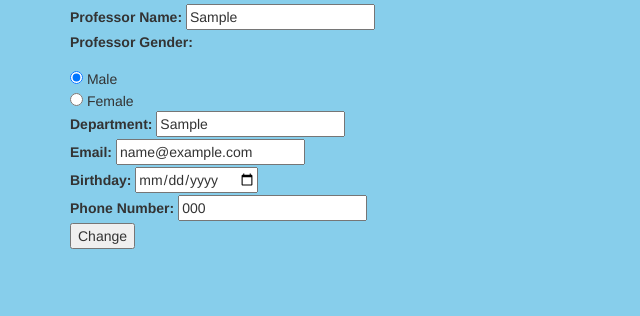
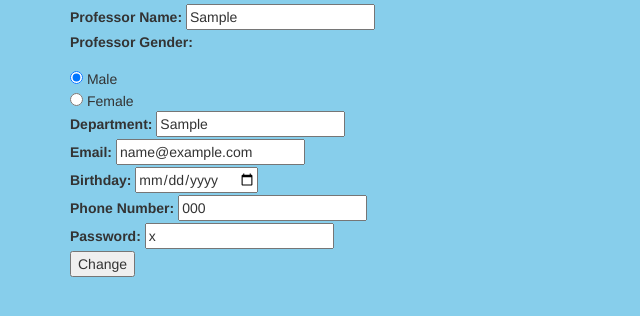
Before and after one commit to rettka30/CUS1166_StudentSystem, a Flask app: page /edit/Professor/1 in a window 1280 px wide. Shown: the part 138-454 px from the top of the page, without its empty margins (0-640 px from the left). Run offline with Flask 2, Linux system fonts and the light colour scheme; a user stored in the database is signed in; tables that the repository leaves empty hold one stand-in row (values such as "Sample post"); some libraries are stand-ins or nearby versions.

Commit message:
Edit Password Function - Ryan

```diff
--- a/app.py
+++ b/app.py
@@ -184,6 +184,7 @@ def edit(type, id):
             student.birthday = str(request.form.get('student_birthday'))
             student.major = request.form.get('student_major')
             student.phone = str(request.form.get('student_phone'))
+            student.set_password(request.form.get('student_password'))
             db.session.add(student)
             db.session.commit()
             return redirect(url_for('details', type='Student', id=id))
@@ -197,6 +198,7 @@ def edit(type, id):
             professor.email = str(request.form.get('professor_email'))
             professor.birthday = str(request.form.get('professor_birthday'))
             professor.phone = str(request.form.get('professor_phone'))
+            professor.set_password(request.form.get('professor_password'))
             db.session.add(professor)
             db.session.commit()
             return redirect(url_for('details', type='Professor', id=id))
@@ -210,6 +212,7 @@ def edit(type, id):
             admin.email = str(request.form.get('admin_email'))
             admin.birthday = str(request.form.get('admin_birthday'))
             admin.phone = str(request.form.get('admin_phone'))
+            admin.set_password(request.form.get('admin_password'))
             db.session.add(admin)
             db.session.commit()
             return redirect(url_for('details', type='Administrator', id=id))
@@ -257,7 +260,7 @@ def create_course():
         course_name = request.form.get('course_name')
         course_subject = request.form.get('course_subject')
         course_number = request.form.get('course_number')
-        course_professor = str(request.form.get('professor_list'))
+        course_professor = request.form.get('professor_name')
         professor = db.session.query(Professor).filter(Professor.name==course_professor).first()
         professor_id = professor.id
         course = Course(name=course_name, subject=course_subject, number=course_number, professor_id=professor_id)
--- a/templates/admin_edit.html
+++ b/templates/admin_edit.html
@@ -28,6 +28,10 @@
       <label> Phone Number: </label>
       <input type="tel" name="admin_phone" value={{admin.phone}}>
     </div>
+    <div>
+      <label> Password: </label>
+      <input type=text name="admin_password" value={{admin.password_hash}}>
+    </div>
   	<button type="submit"> Change </button>
   </form>
 {% endblock %}
--- a/templates/create_course.html
+++ b/templates/create_course.html
@@ -2,7 +2,7 @@
 
 {% block app_content %}
   <h1>Create Course</h1>
-  <form class="form-inline" action="" method="POST">
+  <form class="form-inline" action="" method="POST" id="courseform">
   	<label> Course Subject </label>
   	<input type="text" name="course_subject" value={{request.form.subject}}>
   	<label> Course Number </label>
@@ -10,7 +10,7 @@
     <label> Course Name </label>
     <input type="text" name="course_name" value={{request.form.name}}>
     <label> Assign Professor </label>
-    <select name="professor_list">
+    <select name="professor_name" form="courseform">
       {% for professor in professors %}
         <option value={{professor.name}}>{{professor.name}}</option>
       {% endfor %}
--- a/templates/prof_edit.html
+++ b/templates/prof_edit.html
@@ -28,6 +28,10 @@
       <label> Phone Number: </label>
       <input type="tel" name="professor_phone" value={{professor.phone}}>
     </div>
+    <div>
+      <label> Password: </label>
+      <input type=text name="professor_password" value={{professor.password_hash}}>
+    </div>
   	<button type="submit"> Change </button>
   </form>
 {% endblock %}
--- a/templates/student_edit.html
+++ b/templates/student_edit.html
@@ -32,6 +32,10 @@
       <label> Phone Number: </label>
       <input type="tel" name="student_phone" value={{student.phone}}>
     </div>
+    <div>
+      <label> Password: </label>
+      <input type="text" name="student_password" value={{student.password_hash}}>
+    </div>
   	<button type="submit"> Change </button>
   </form>
 {% endblock %}
```
Also changed, not shown: app.db.
